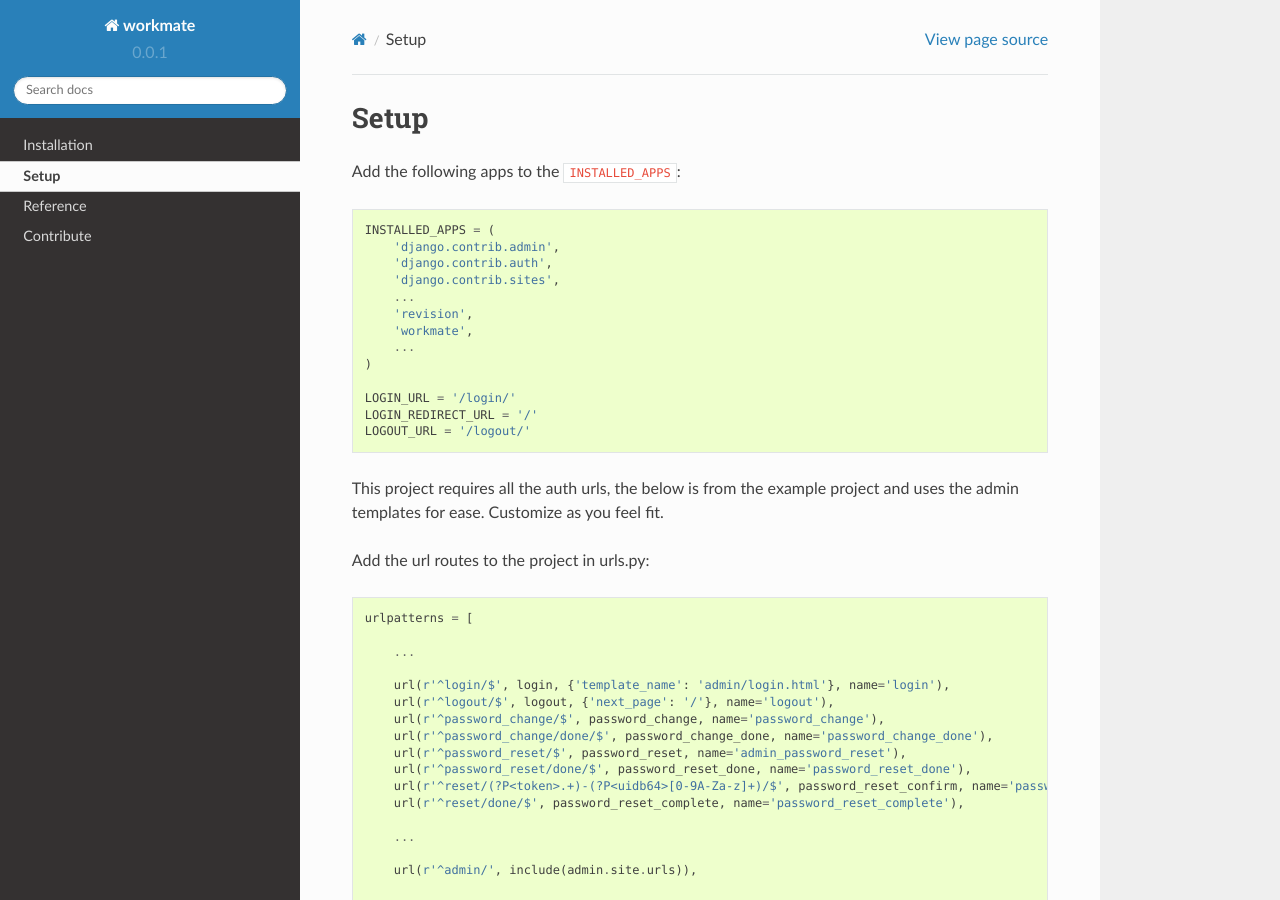
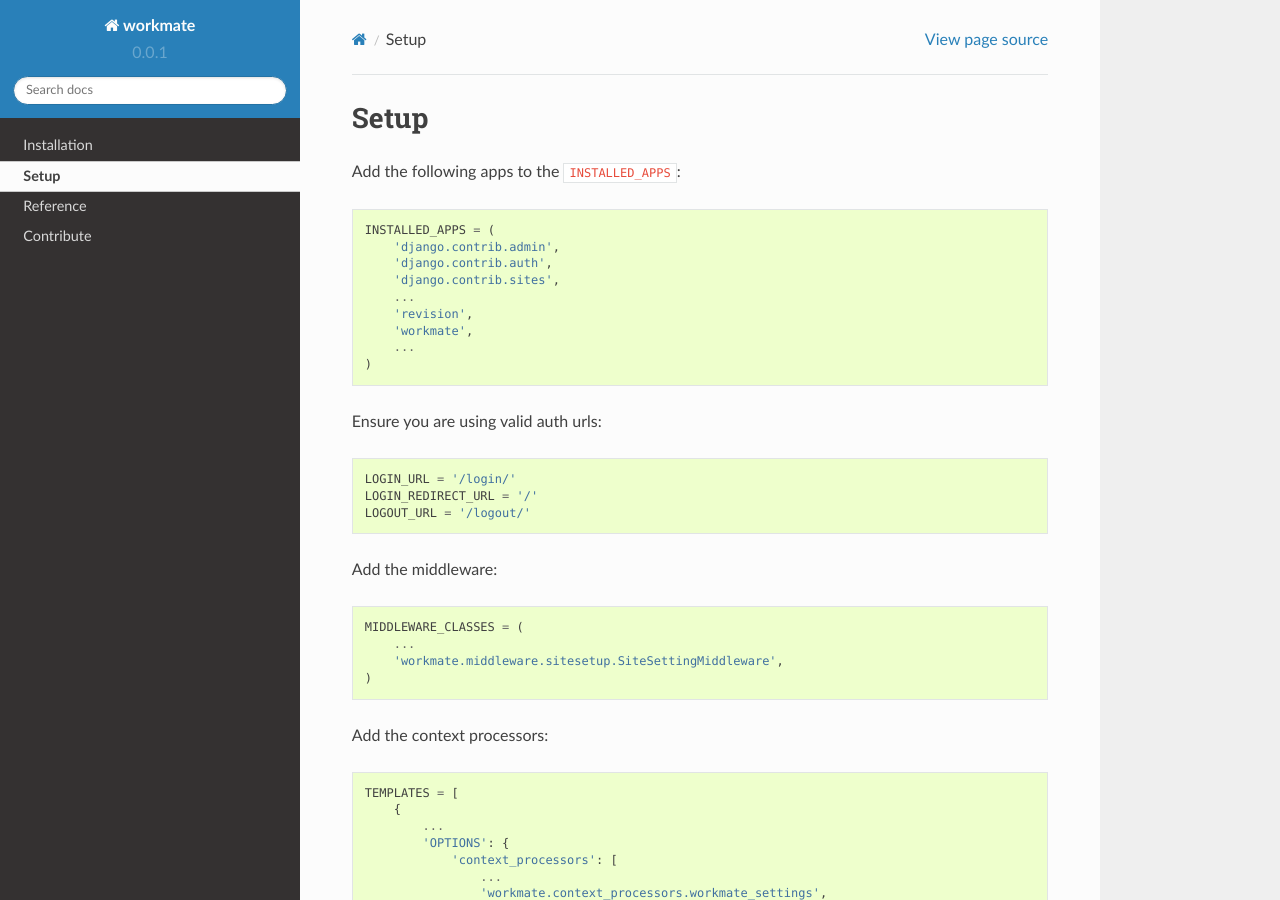
Before and after one commit to npmcdn-to-unpkg-bot/workmate, a Sphinx documentation site: the page built from docs/general/setup.rst, in a window 1280 px wide and 900 px high. Built offline with Sphinx 7.4.7 and the Read the Docs theme 2.0.0, drawn with Linux system fonts in a browser that asks for light colours.

Commit message:
simple site context processor and help

```diff
--- a/docs/general/setup.rst
+++ b/docs/general/setup.rst
@@ -14,9 +14,32 @@ Add the following apps to the ``INSTALLED_APPS``::
         ...
     )
 
+Ensure you are using valid auth urls::
+
     LOGIN_URL = '/login/'
     LOGIN_REDIRECT_URL = '/'
     LOGOUT_URL = '/logout/'
+
+Add the middleware::
+
+    MIDDLEWARE_CLASSES = (
+        ...
+        'workmate.middleware.sitesetup.SiteSettingMiddleware',
+    )
+
+Add the context processors::
+
+    TEMPLATES = [
+        {
+            ...
+            'OPTIONS': {
+                'context_processors': [
+                    ...
+                    'workmate.context_processors.workmate_settings',
+                ],
+            },
+        },
+    ]
 
 This project requires all the auth urls, the below is from the example project and uses the admin templates for ease.
 Customize as you feel fit.
--- a/docs/reference/index.rst
+++ b/docs/reference/index.rst
@@ -5,4 +5,5 @@ Reference
 .. toctree::
    :maxdepth: 2
 
+   context_processors
    menus
```
Also changed, not shown: docs/reference/context_processors.rst (added, +21 -0 lines), 4 other files.
